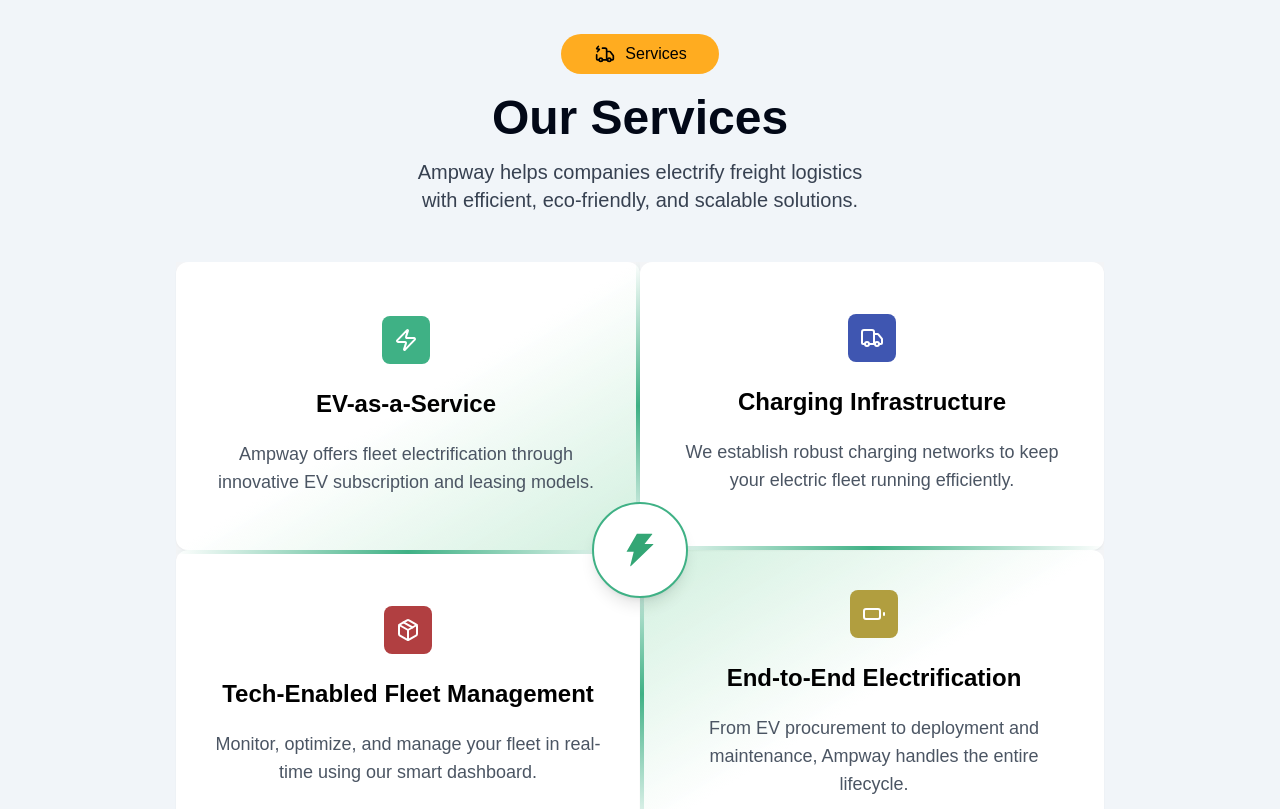
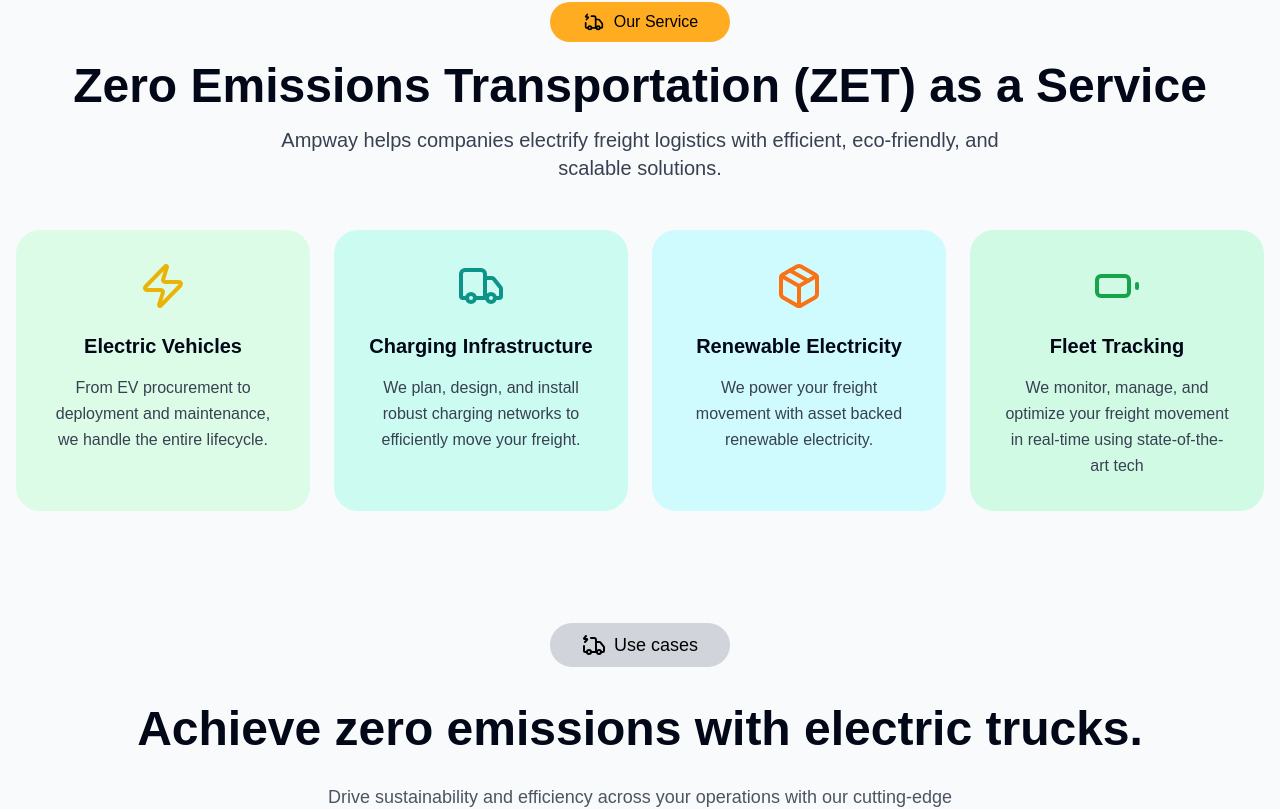
Before and after one commit to DhanushKeloth/ampway, a React (Vite) app: page / in a window 1280 px wide. Shown: the part 1038-1847 px from the top of the page. Built offline with nearby package versions, Linux system fonts and the light colour scheme.

Commit message:
added favicon and changed the services2

```diff
--- a/index.html
+++ b/index.html
@@ -4,10 +4,10 @@
     <meta charset="UTF-8" />
     <link rel="icon" type="image/svg+xml" href="/vite.svg" />
     <meta name="viewport" content="width=device-width, initial-scale=1.0" />
-    <title>Ampway - Eletrifying Transportation</title>
-    <style>
-      @import url('https://fonts.googleapis.com/css2?family=Manrope:wght@200..800&display=swap');
-      </style>
+    <title>Ampway - Decarbonizing Freight Transportation</title>
+
+      <link rel="icon" type="image/png" href="/src/assets/logo.svg" />
+
   </head>
   <body>
     <div id="root"></div>
--- a/src/Home1/FeaturesSection.jsx
+++ b/src/Home1/FeaturesSection.jsx
@@ -5,24 +5,17 @@
   const features = [
     {
       icon: <Zap className="text-white w-6 h-6" />,
-      title: "EV-as-a-Service",
+      title: "Renewable Electricity",
       description:
-        "Ampway offers fleet electrification through innovative EV subscription and leasing models.",
+        "We power your freight movement with asset backed renewable electricity.",
       bgColor: "bg-[#3FB185]",
     },
     {
       icon: <Truck className="text-white w-6 h-6" />,
       title: "Charging Infrastructure",
       description:
-        "We establish robust charging networks to keep your electric fleet running efficiently.",
+        "We plan, design, and install robust charging networks to efficiently move your freight.",
       bgColor: "bg-[#3F56B1]",
-    },
-    {
-      icon: <Package className="text-white w-6 h-6" />,
-      title: "Tech-Enabled Fleet Management",
-      description:
-        "Monitor, optimize, and manage your fleet in real-time using our smart dashboard.",
-      bgColor: "bg-[#B13F41]",
     },
     {
       icon: <Battery className="text-white w-6 h-6" />,
@@ -30,6 +23,13 @@
       description:
         "From EV procurement to deployment and maintenance, Ampway handles the entire lifecycle.",
       bgColor: "bg-[#B19E3F]",
+    },
+    {
+      icon: <Package className="text-white w-6 h-6" />,
+      title: "Fleet Tracking",
+      description:
+        "We monitor, manage, and optimize your freight movement in real-time using state-of-the-art technology.",
+      bgColor: "bg-[#B13F41]",
     },
   ];
 
@@ -41,11 +41,10 @@
         Services
       </span>
         <h2 className="md:text-5xl text-4xl font-bold text-center mb-4">
-          Our Services
+          Our Service
         </h2>
         <p className="md:text-xl text-lg text-gray-700 text-center mb-12 md:w-1/2 mx-auto w-3/5">
-          Ampway helps companies electrify freight logistics with efficient,
-          eco-friendly, and scalable solutions.
+          Ampway helps companies reduce emissions and cost of freight logistics through electrification.
         </p>
 
         <div className="grid md:grid-cols-2 place-items-center relative bg-gray-100 md:gap-0 gap-3">
--- a/src/Home1/HomeTwo.jsx
+++ b/src/Home1/HomeTwo.jsx
@@ -71,7 +71,7 @@
            }`}
         >
           {/* Logo */}
-          <div className="flex items-center gap-0 ml-3">
+          <div className="flex items-center gap-2 ml-3">
             {/* <AiFillThunderbolt
               color="#33A675"
               className="w-8 h-8 md:w-8 md:h-8"
@@ -143,8 +143,8 @@
             </h2>
 
             <p className="md:text-xl text-lg text-gray-600 mb-4 md:max-w-2xl w-full">
-              Ampway provides sustainable medium and heavy-duty transportation,
-              driven by renewable power.
+              Ampway provides sustainable medium and heavy-duty transportation service,
+              powered by renewable electricity.
             </p>
 
             <div className="flex items-center border-2 border-[#33A675] rounded-full p-1  justify-center ">
@@ -163,7 +163,9 @@
       </div>
 
       {/* <Clients /> */}
-      <FeaturesSection />
+      {/* <FeaturesSection /> */}
+      <Services2/>
+      {/* <Services/> */}
       <UseCase />
       {/* <UseCase2 /> */}
 
--- a/src/Home1/OurTeam.jsx
+++ b/src/Home1/OurTeam.jsx
@@ -7,7 +7,7 @@
   const teamMembers = [
     {
       name: "Adithya Dahagama",
-      role: "Co Founder",
+      role: "CEO & Co Founder",
       description:
         "Our Co-founder brings strategic vision and financial expertise, guiding the company towards long-term stability.",
       image: adityad,
@@ -16,7 +16,7 @@
     },
     {
       name: "Aditya Lanka",
-      role: "Co Founder",
+      role: "CTO & Co Founder",
       description:
         "Our Co-founder brings strategic vision and financial expertise, guiding the company towards long-term stability.",
       image: adityal,
--- a/src/Home1/Services2.jsx
+++ b/src/Home1/Services2.jsx
@@ -1,31 +1,31 @@
 import React from "react";
-import { Zap, Truck, Package, Battery } from "lucide-react";
+import { Zap, Truck, Package, Battery, TruckElectric } from "lucide-react";
 import Services from "./Services";
 
 const Services2 = () => {
   const services = [
     {
       icon: <Zap className="w-12 h-12 text-yellow-500" />,
-      title: "Zero Emissions Freight",
-      description: "Reduce your carbon footprint with electric trucks.",
+      title: "Electric Vehicles",
+      description: "From EV procurement to deployment and maintenance, we handle the entire lifecycle.",
       bgColor: "bg-green-100",
     },
     {
       icon: <Truck className="w-12 h-12 text-teal-600" />,
-      title: "Trucking-as-a-Service",
-      description: "Flexible fleet solutions without the ownership hassle",
+      title: "Charging Infrastructure",
+      description: "We plan, design, and install robust charging networks to efficiently move your freight.",
       bgColor: "bg-teal-100",
     },
     {
       icon: <Package className="w-12 h-12 text-orange-500" />,
-      title: "Tailored for Corporate Logistics",
-      description: "Scalable services for enterprise supply chains",
+      title: "Renewable Electricity",
+      description: "We power your freight movement with asset backed renewable electricity.",
       bgColor: "bg-cyan-100",
     },
     {
       icon: <Battery className="w-12 h-12 text-green-600" />,
-      title: "Powered by Clean Energy",
-      description: "Driving sustainability from source to delivery",
+      title: "Fleet Tracking",
+      description: "We monitor, manage, and optimize your freight movement in real-time using state-of-the-art tech",
       bgColor: "bg-emerald-100",
     },
   ];
@@ -33,7 +33,11 @@
   return (
     <section className="py-16 px-4 bg-gray-50">
       <div className="w-full  mx-auto">
-        <h2 className="text-5xl font-bold text-center mb-4">Our Services</h2>
+    <span className="bg-[#FFAC20] mb-5 text-md text-black px-8 py-2 rounded-full flex items-center w-fit mx-auto">
+        <TruckElectric className="inline mr-2" height={20} />
+        Our Service
+      </span>
+        <h2 className="text-5xl font-bold text-center mb-4">Zero Emissions Transportation (ZET) as a Service</h2>
         <p className="text-xl text-gray-700 text-center mb-12 max-w-3xl mx-auto">
           Ampway helps companies electrify freight logistics with efficient,
           eco-friendly, and scalable solutions.
```
